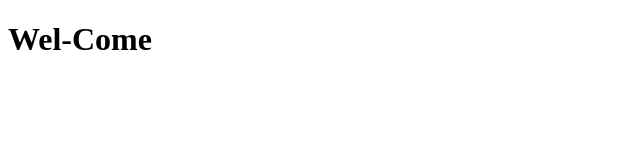
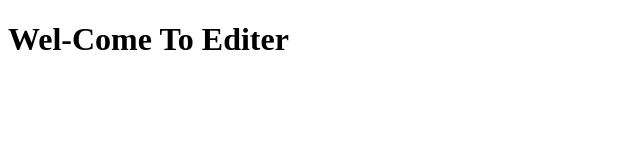
Before and after one commit to Vaibhya012/VS-Code, a plain HTML site: page 012edits/index.html in a window 1280 px wide. Shown: the whole page, without its empty margins (0-640 px from the left). Drawn offline with Linux system fonts and the light colour scheme.

Commit message:
Update index.html

```diff
--- a/012edits/index.html
+++ b/012edits/index.html
@@ -8,7 +8,7 @@
 <body>
 
     <div>
-        <h1>Wel-Come</h1>
+        <h1>Wel-Come To Editer</h1>
 
     </div>
 
```
